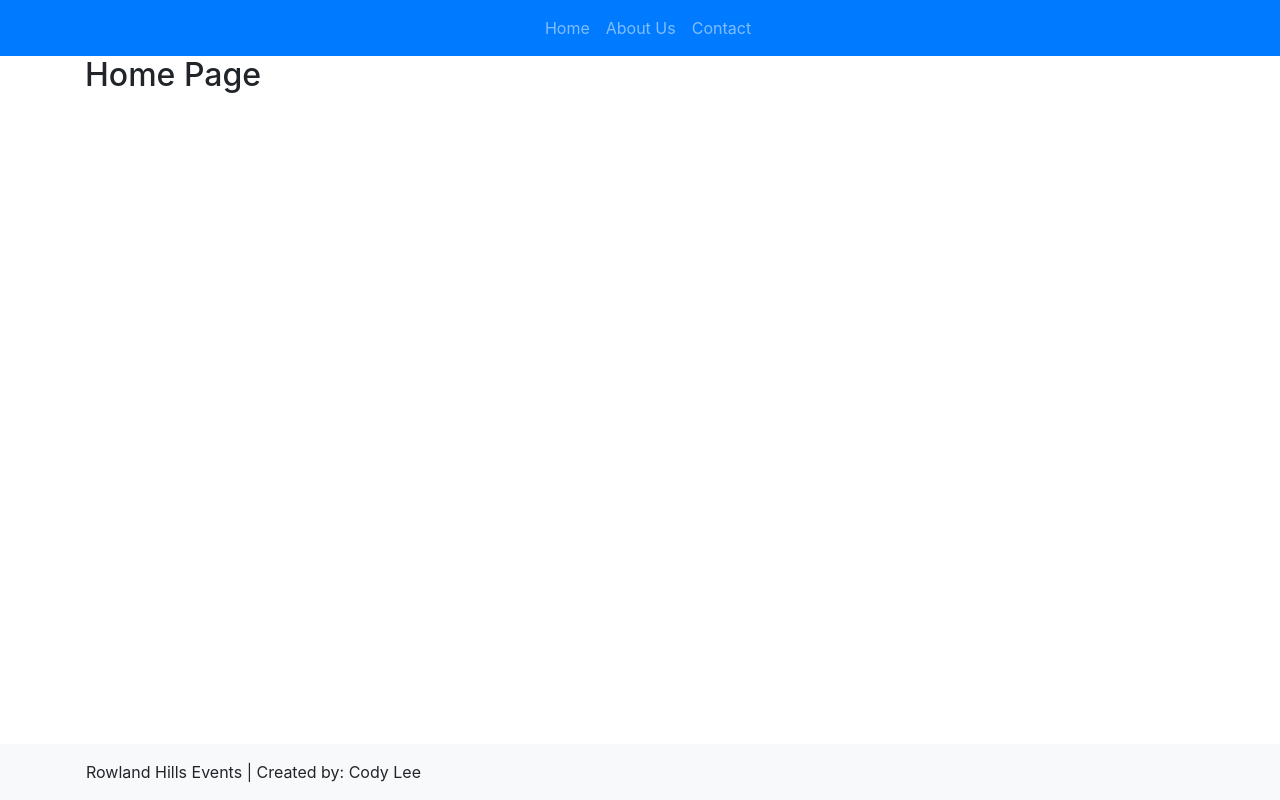
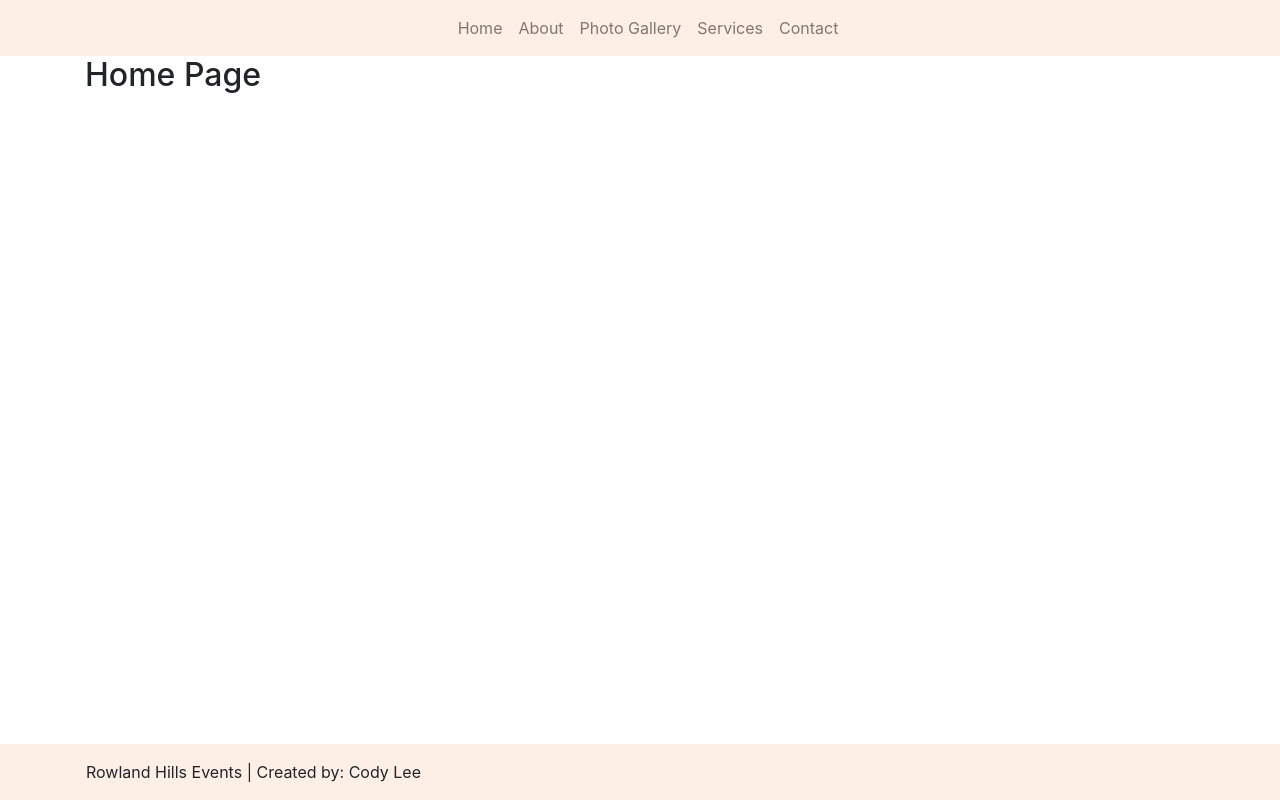
Before and after one commit to leecodya/rowland-hills, a Flask app: page / in a window 1280 px wide. Run offline with Flask 2, Linux system fonts and the light colour scheme; some libraries are stand-ins or nearby versions.

Commit message:
added gallery and services pages and style.css with some color from Hunts email

```diff
--- a/index.py
+++ b/index.py
@@ -11,6 +11,14 @@ def home():
 def about():
     return render_template("about.html", name=business_name)
 
+@app.route("/gallery")
+def gallery():
+    return render_template("gallery.html", name=business_name)
+
+@app.route("/services")
+def services():
+    return render_template("services.html", name=business_name)
+
 @app.route("/contact")
 def contact():
     return render_template("contact.html", name=business_name)
--- /dev/null
+++ b/static/style.css
@@ -0,0 +1,6 @@
+.myBackground{
+    background-color: #FDEFE6;
+}
+.myBackground2{
+    background-color: #F7CAAC;
+}
--- a/templates/base.html
+++ b/templates/base.html
@@ -3,13 +3,14 @@
     <head>
         <link rel="stylesheet" href="https://maxcdn.bootstrapcdn.com/bootstrap/4.5.2/css/bootstrap.min.css">
         <title>{% block title %}{% endblock %} | {{ name }}</title>
+        <link rel="stylesheet" href="../static/style.css">
         <meta charset="UTF-8">
         <meta name="viewport" content="width=device-width, initial-scale=1.0">
     </head>
 
     <body>
         <header>
-            <nav class="navbar navbar-expand-md bg-primary navbar-dark">
+            <nav class="navbar navbar-expand-md myBackground navbar-light">
                 <!-- Brand -->
                 <a class="navbar-brand" href="#"></a>
 
@@ -25,7 +26,13 @@
                             <a class="nav-link" href="/">Home</a>
                         </li>
                         <li class="nav-item">
-                            <a class="nav-link" href="/about">About Us</a>
+                            <a class="nav-link" href="/about">About</a>
+                        </li>
+                        <li class="nav-item">
+                            <a class="nav-link" href="/gallery">Photo Gallery</a>
+                        </li>
+                        <li class="nav-item">
+                            <a class="nav-link" href="/services">Services</a>
                         </li>
                         <li class="nav-item">
                             <a class="nav-link" href="/contact">Contact</a>
@@ -37,7 +44,7 @@
         <main class="container">
             {% block content %}{% endblock %}
         </main>
-        <footer class="fixed-bottom bg-light">
+        <footer class="fixed-bottom myBackground">
             <div class="container p-3">
                 <p class="mb-0">{{ name }} | Created by: Cody Lee</p>
             </div>
--- /dev/null
+++ b/templates/gallery.html
@@ -0,0 +1,6 @@
+{% extends 'base.html' %}
+{% block title %}Photo Gallery{% endblock %}
+
+{% block content %}
+<h2>Photo Gallery Page</h2>
+{% endblock %}
--- /dev/null
+++ b/templates/services.html
@@ -0,0 +1,6 @@
+{% extends 'base.html' %}
+{% block title %}Services{% endblock %}
+
+{% block content %}
+<h2>Services Page</h2>
+{% endblock %}
```
